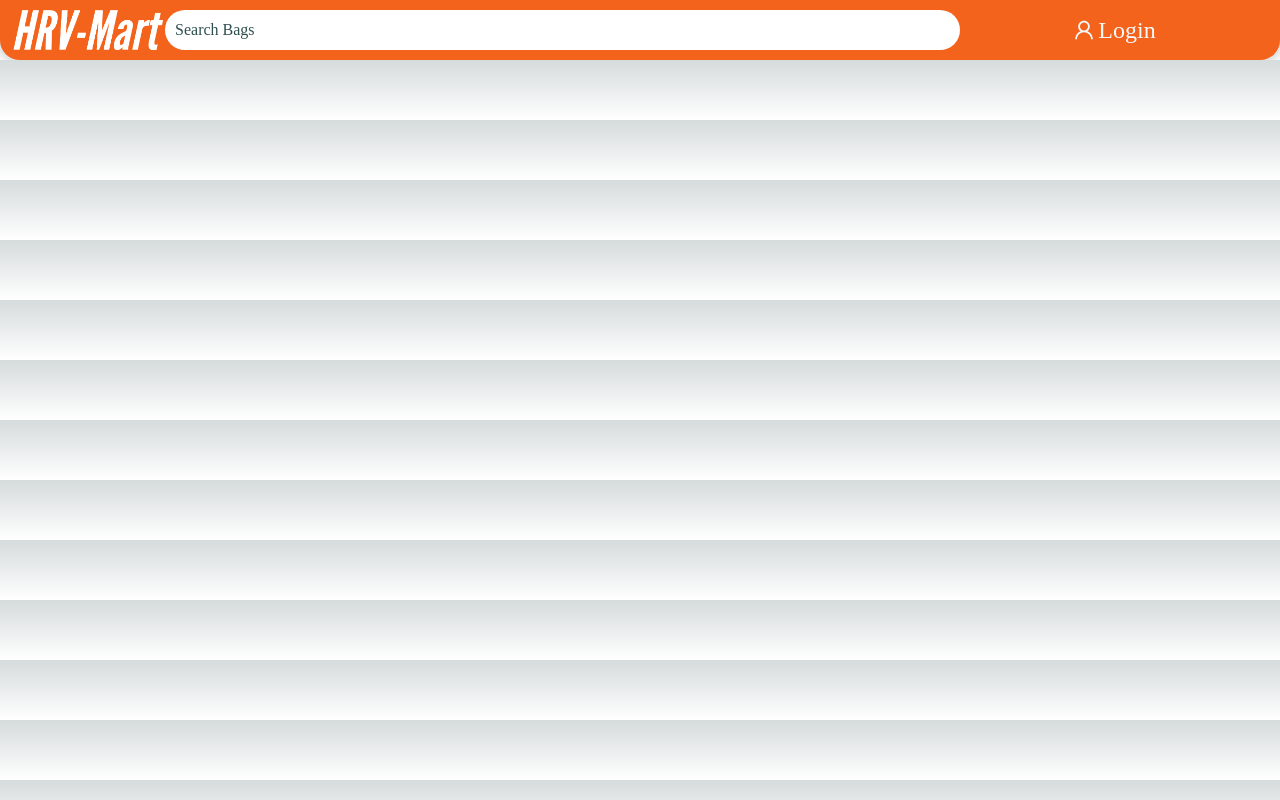
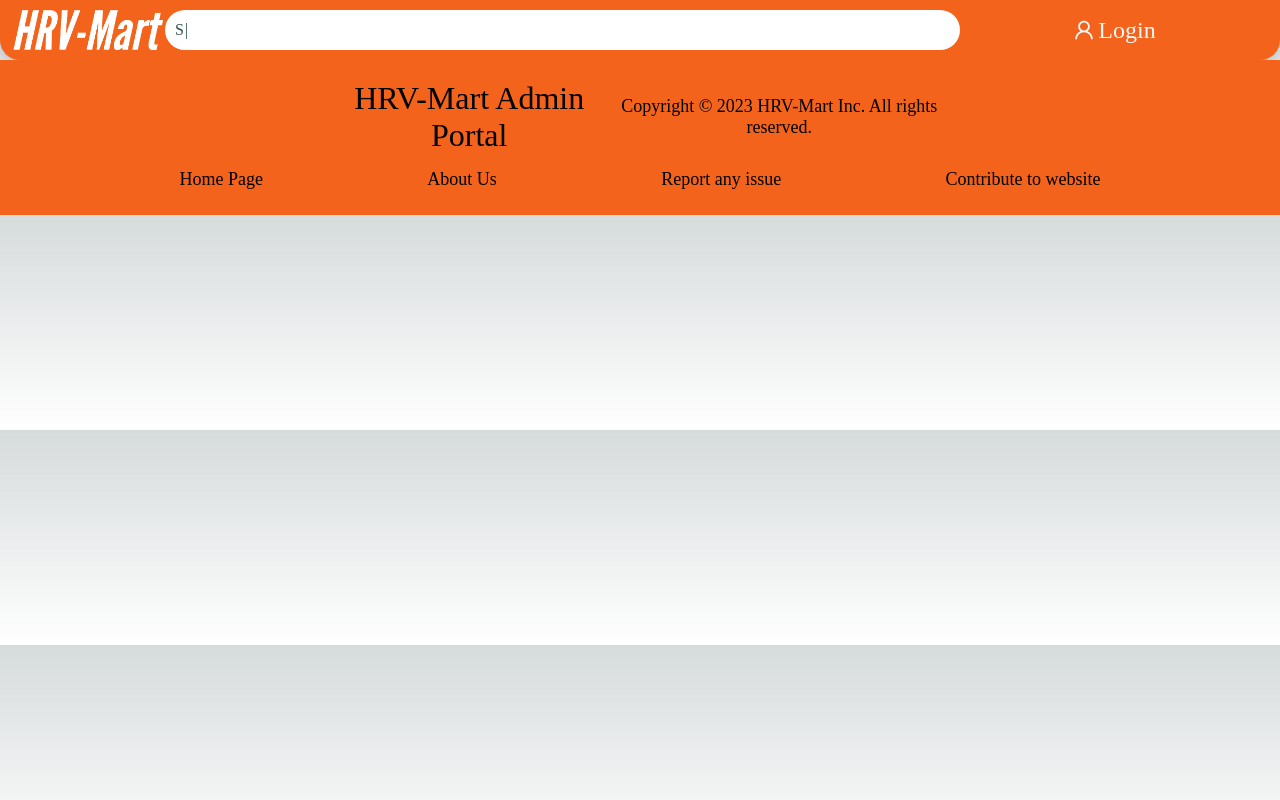
Before and after one commit to HRV-Mart/HRV-Mart-Admin, a Next.js app: page / in a window 1280 px wide. Built offline with nearby package versions, Linux system fonts and the light colour scheme.

Commit message:
Added footer in app

```diff
--- a/src/pages/_app.js
+++ b/src/pages/_app.js
@@ -1,9 +1,11 @@
 import '@/styles/globals.css'
 import Header from "@/component/header";
+import Footer from "@/component/footer";
 
 export default function App({ Component, pageProps }) {
   return <>
     <Header/>
     <Component {...pageProps} />
+    <Footer/>
   </>
 }
```
